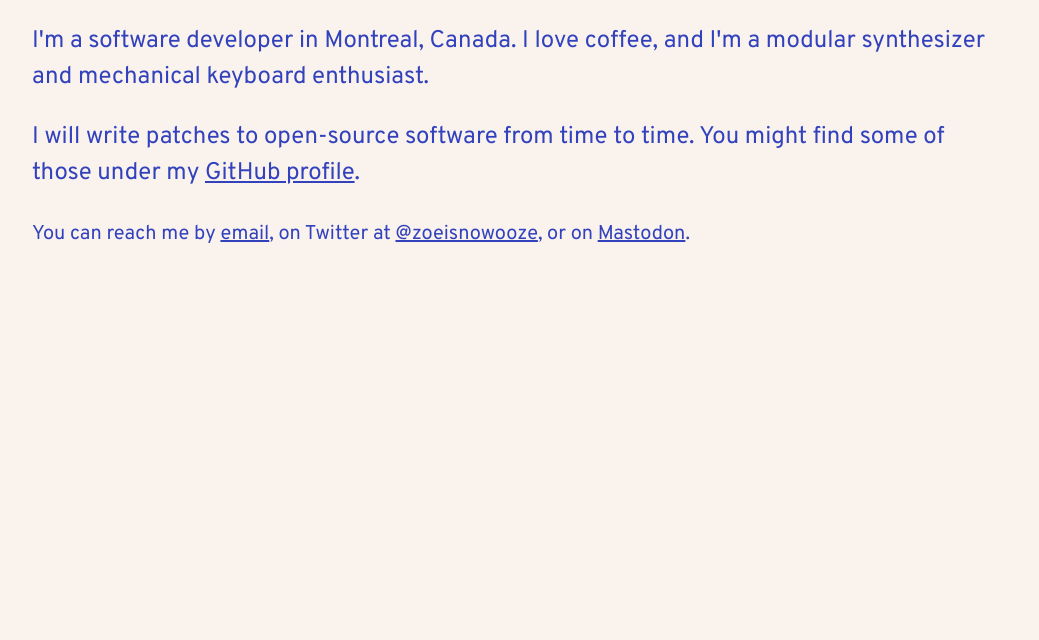
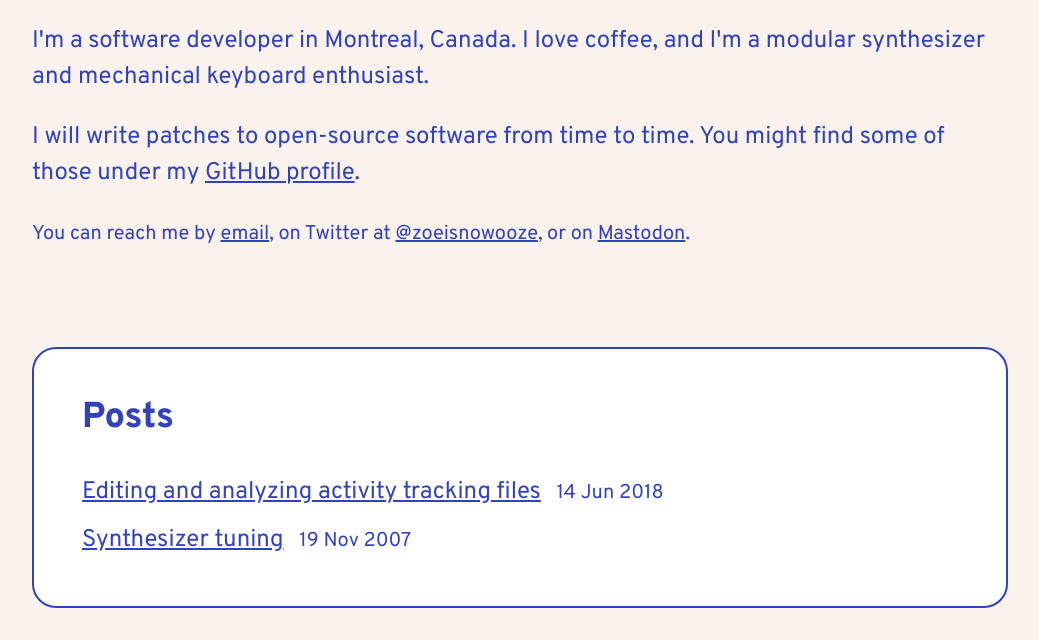
Before and after one commit to zoeisnowooze/zoeisnowooze.github.io, an Eleventy site: page index.njk in a window 1280 px wide. Shown: the part 394-1034 px from the top of the page, without its empty margins (120-1159 px from the left). Before the commit the page ends 800 px from the top, so only its background shows below. Built offline with nearby package versions, Linux system fonts and the light colour scheme; Eleventy itself is replaced by a stand-in of ours; files that its build step writes are made by us from their sources.

Commit message:
Add posts

```diff
--- /dev/null
+++ b/_includes/layouts/home.njk
@@ -0,0 +1,5 @@
+---
+layout: layouts/base.njk
+templateClass: tmpl-home
+---
+{{ content | safe }}
--- /dev/null
+++ b/_includes/postslist.njk
@@ -0,0 +1,8 @@
+<ul class="postlist">
+{% for post in postslist | reverse %}
+  <li class="postlist-item">
+    <a href="{{ post.url | url }}" class="postlist-link">{% if post.data.title %}{{ post.data.title }}{% else %}<code>{{ post.url }}</code>{% endif %}</a>
+    <time class="postlist-date" datetime="{{ post.date | htmlDateString }}">{{ post.date | readableDate }}</time>
+  </li>
+{% endfor %}
+</ul>
--- a/css/index.css
+++ b/css/index.css
@@ -63,3 +63,25 @@ main {
 .highlight-line + br {
   display: none;
 }
+
+.posts {
+  background-color: white;
+  border: 2px solid var(--blue);
+  border-radius: 1em;
+  margin-top: 4em;
+  padding: 0.5em 2em 1em 2em;
+}
+
+.postlist {
+  list-style-type: none;
+  padding: 0;
+}
+
+.postlist-item:not(:last-child) {
+  padding-bottom: 0.5em;
+}
+
+.postlist-date {
+  font-size: 20px;
+  padding-left: 0.5em;
+}
--- a/index.njk
+++ b/index.njk
@@ -1,7 +1,7 @@
 <!DOCTYPE html>
 <html lang="en">
   <head>
-    <title>Zoe ✨</title>
+    <title>Zoé ✨</title>
     <meta charset="UTF-8">
     <meta name="viewport" content="width=device-width,initial-scale=1.0">
     <meta name="description" content="Zoe is now ooze and also a software developer from Montreal, Canada">
@@ -22,10 +22,16 @@
           </a>
         </h1>
       </header>
-      <h1>Hi, My name is Zoe!</h1>
+      <h1>Hi, My name is Zoé!</h1>
       <p>I'm a software developer in Montreal, Canada. I love coffee, and I'm a modular synthesizer and mechanical keyboard enthusiast.</p>
       <p>I will write patches to open-source software from time to time. You might find some of those under my <a href="https://github.com/zoeisnowooze">GitHub profile</a>.</p>
       <small>You can reach me by <a href="mailto:hello@blorp.dev">email</a>, on Twitter at <a rel="me" href="https://twitter.com/zoeisnowooze">@zoeisnowooze</a>, or on <a rel="me" href="https://mastodon.social/@ooze">Mastodon</a>.</small>
+
+      <div class="posts">
+        <h2>Posts</h2>
+        {% set postslist = collections.posts %}
+        {% include "postslist.njk" %}
+      </div>
     </main>
   </body>
 </html>
--- /dev/null
+++ b/posts/posts.json
@@ -0,0 +1,5 @@
+{
+  "tags": [
+    "posts"
+  ]
+}
```
Also changed, not shown: page-list.njk (added, +22 -0 lines), .eleventy.js.
